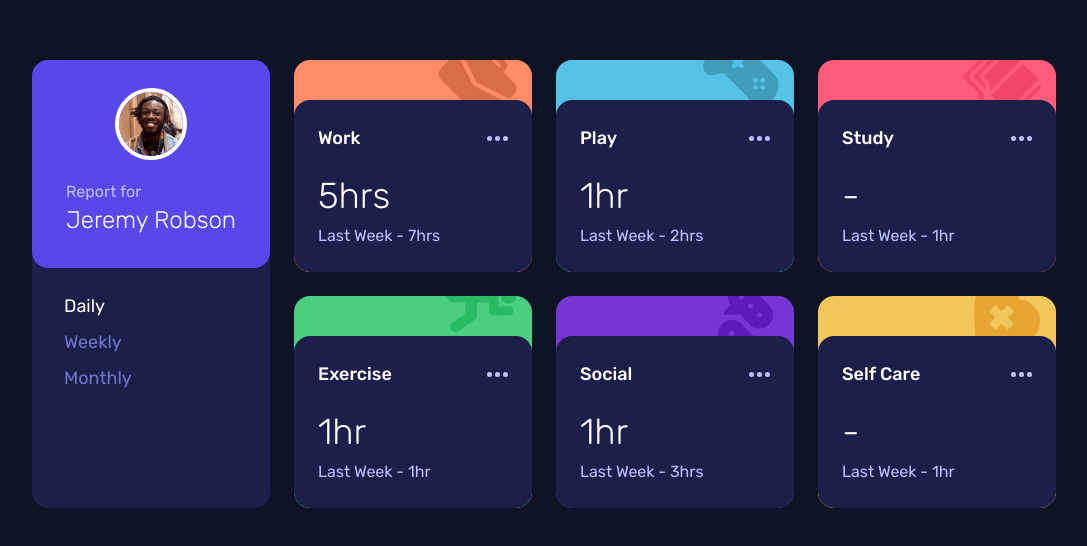
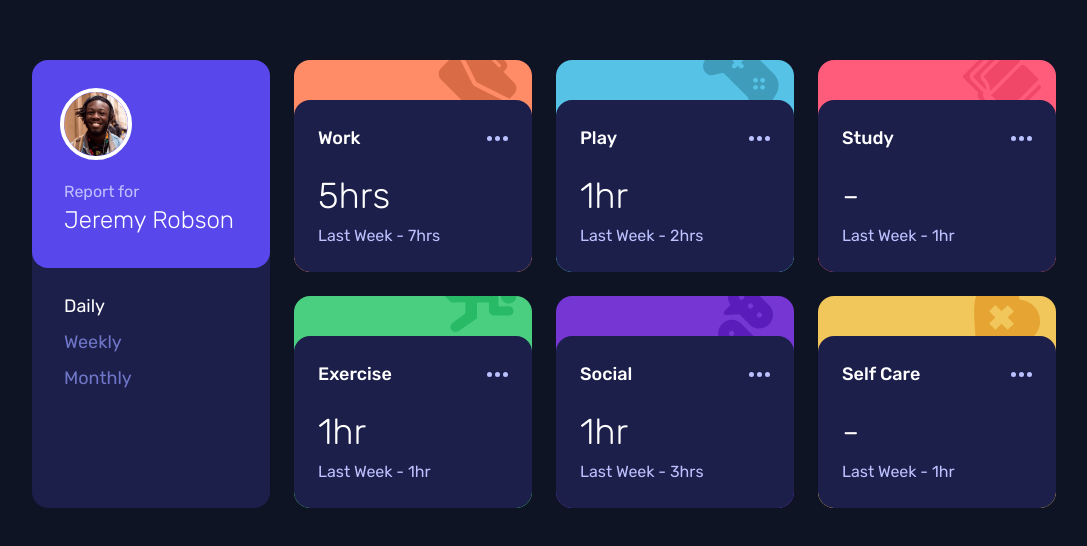
Before and after one commit to aflamiano-career/time-tracking-dashboard, a React (Vite) app: page / in a window 1280 px wide. Shown: the part 116-662 px from the top of the page, without its empty margins (96-1183 px from the left). Built offline with nearby package versions, Linux system fonts and the light colour scheme.

Commit message:
fix/dashboard: json data relative path and desktop header alignment

```diff
--- a/src/App.jsx
+++ b/src/App.jsx
@@ -9,7 +9,8 @@ function App() {
   useEffect(function () {
     async function getActivities() {
       try {
-        const res = await fetch("data/data.json");
+        const res = await fetch("/time-tracking-dashboard/data/data.json");
+        // const res = await fetch("data/data.json");
         if (!res.ok) throw new Error("No response");
         const data = await res.json();
         setActivities(data);
--- a/src/components/Header.jsx
+++ b/src/components/Header.jsx
@@ -1,7 +1,7 @@
 function Header({ timeframe, onClick }) {
   return (
     <header className="rounded-2xl bg-Navy900 sm:col-span-3 lg:col-span-1 lg:row-span-2">
-      <div className="bg-Purple600 flex items-center gap-6 p-8 rounded-[inherit] lg:flex-col">
+      <div className="bg-Purple600 flex items-center gap-6 p-8 rounded-[inherit] lg:flex-col lg:items-start">
         <img
           src="images/image-jeremy.png"
           alt="Picture of Jeremy Robson"
```
